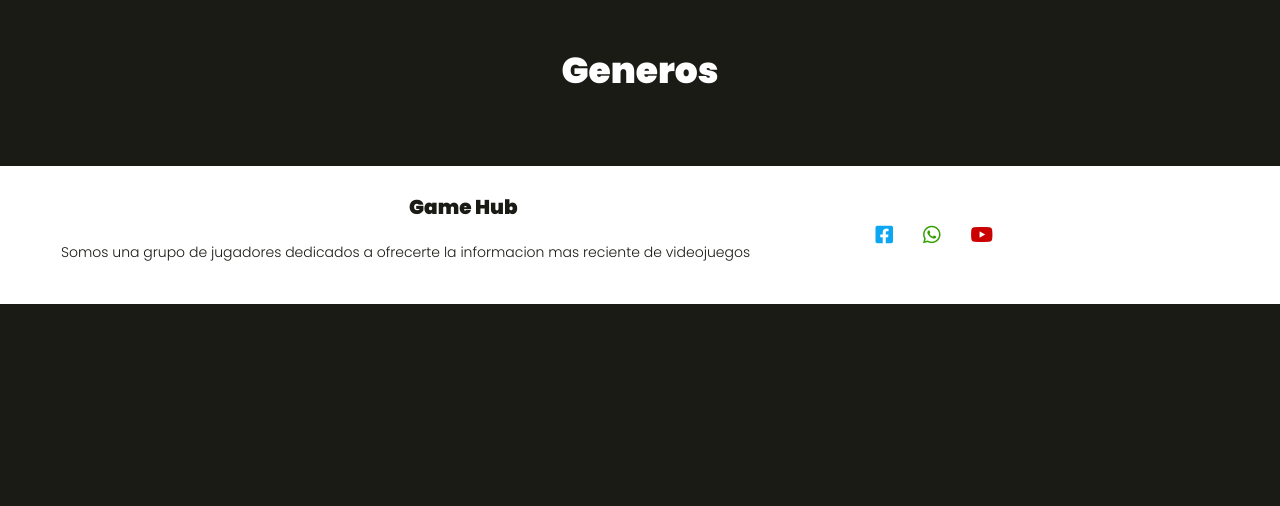
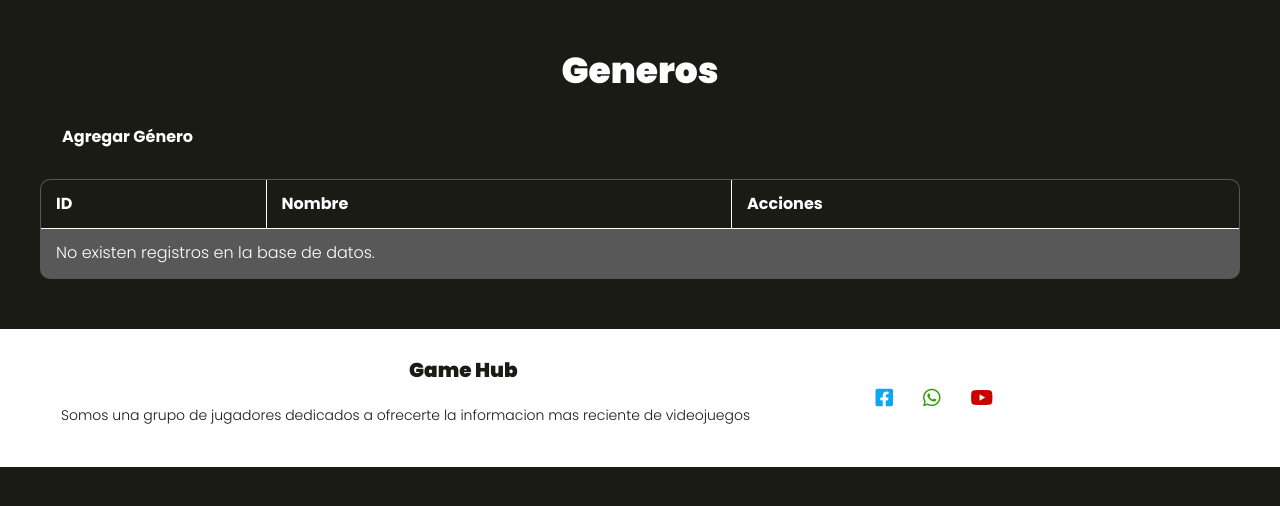
Before and after one commit to GeovanniVera/gamehub, a PHP site: template app/views/genre/index.php in a window 1280 px wide. Shown: the part 200-706 px from the top of the page. Run offline with PHP 8.4, Linux system fonts and the light colour scheme; the template is opened without the code that fills it, so the values that code supplies are empty.

Commit message:
Se agrego estilos de las tablas

```diff
--- a/app/Controllers/GenreController.php
+++ b/app/Controllers/GenreController.php
@@ -35,8 +35,8 @@ class GenreController extends BaseController {
     public static function create(){
         Middlewares::isAuth();
         $data = [
-            "name" => "tapia",
-            "description" => "alo"
+            "name" => "geovas",
+            "description" => "xd"
         ];
         $errors = self::validateData($data);
         if(!empty($errors)) redirect("errores", $errors, "/genre");
--- a/app/views/genre/index.php
+++ b/app/views/genre/index.php
@@ -1,7 +1,7 @@
 <?php
 
 
- include __DIR__ . "/../includes/navbar.php" ?>
+include __DIR__ . "/../includes/navbar.php" ?>
 
 <main>
     <div class="contenedor crud-container">
@@ -17,19 +17,34 @@
             <p class="alerta mensaje"><?php echo $mensajes ?></p>
         <?php endif; ?>
         <!--inicio de la card-->
-        <?php foreach($genres as $genre):  ?>
-            <div>
-                <p>
-                    <?php echo $genre -> getId() ?>
-                </p>
-                <p>
-                    <?php echo $genre -> getName() ?>
-                </p>
-                <p>
-                    <?php echo $genre -> getDescription() ?>
-                </p>
-            </div>
-        <?php endforeach; ?>
+        <div class="btn">
+            <a href="" class="btn-agregar">Agregar Género</a>
+        </div>
+        <table class="table" rules=”groups”>
+            <thead>
+                <tr>
+                    <th>ID</th>
+                    <th>Nombre</th>
+                    <th colspan="2">Acciones</th>
+                </tr>
+            </thead>
+            <tbody>
+                <?php if (isset($genres) && !empty($genres)) : ?>
+                    <?php foreach ($genres as $genre): ?>
+                        <tr>
+                            <td><?php echo $genre->getId(); ?></td>
+                            <td><?php echo $genre->getName(); ?></td>
+                            <td></td>
+                            <td></td>
+                        </tr>
+                    <?php endforeach; ?>
+                <?php else: ?>
+                    <tr>
+                        <td colspan="3" class="td">No existen registros en la base de datos.</td>
+                    </tr>
+                <?php endif; ?>
+            </tbody>
+        </table>
         <!-- fin card-->
     </div>
 </main>
--- /dev/null
+++ b/src/scss/components/_formularios.scss
@@ -0,0 +1,2 @@
+@use 'base/variables' as v;
+@use 'base/mixins' as m;
--- a/src/scss/components/_index.scss
+++ b/src/scss/components/_index.scss
@@ -2,3 +2,5 @@
 @forward 'formulario';
 @forward 'acciones';
 @forward 'footer';
+@forward 'tables';
+@forward 'formularios'
--- /dev/null
+++ b/src/scss/components/_tables.scss
@@ -0,0 +1,56 @@
+@use 'base/variables' as v;
+@use 'base/mixins' as m;
+
+.table {
+    width: 100%;
+    border-collapse: collapse;
+    background-color: v.$gris;
+    border: 1px solid v.$blanco;
+    border-radius: 10px;
+    overflow: hidden;
+
+    th, td {
+        border: 1px solid v.$blanco;
+        padding: 15px;
+        text-align: left;
+        color: v.$blanco;
+    }
+
+    th {
+        background-color: v.$negro;
+        font-weight: bold;
+    }
+
+    tr:hover {
+        background-color: v.$blanco;
+        color: v.$negro;
+
+        td {
+            color: v.$negro;
+            border-color: v.$negro;
+        }
+    }
+}
+
+.btn {
+    margin-bottom: 20px;
+    text-align: left;
+}
+
+.btn-agregar {
+    display: inline-block;
+    padding: 10px 20px;
+    background-color: v.$negro;
+    color: v.$blanco;
+    text-decoration: none;
+    border-radius: 5px;
+    font-weight: bold;
+    transition: background-color 0.3s ease;
+    border: 2px solid v.$negro;
+    cursor: pointer;
+}
+
+.btn-agregar:hover {
+    background-color: darken(v.$negro, 10%);
+    color: v.$blanco;
+}
```
Also changed, not shown: app/views/genre/formgenre.php (added, +7 -0 lines), public/build/css/app.css, 1 other file.
